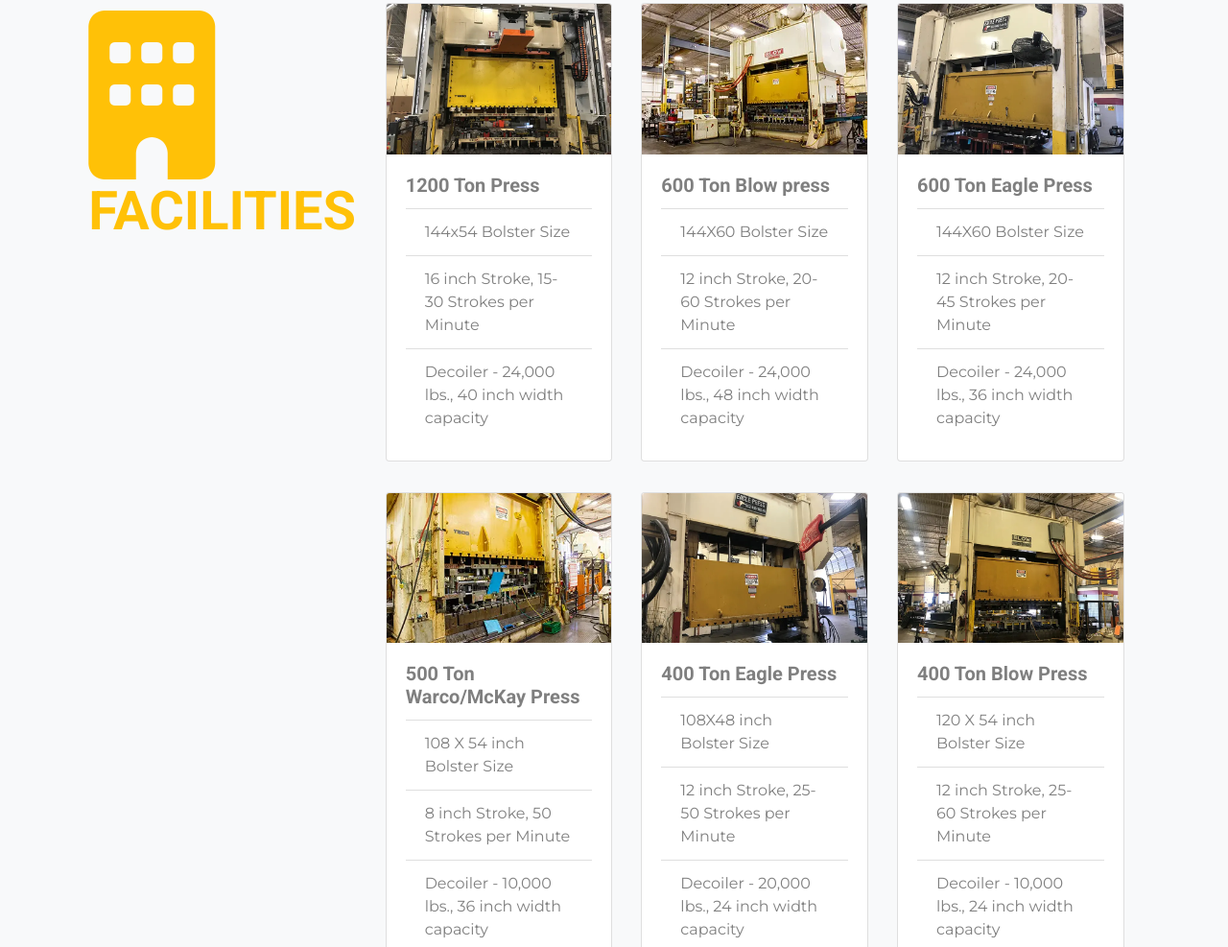
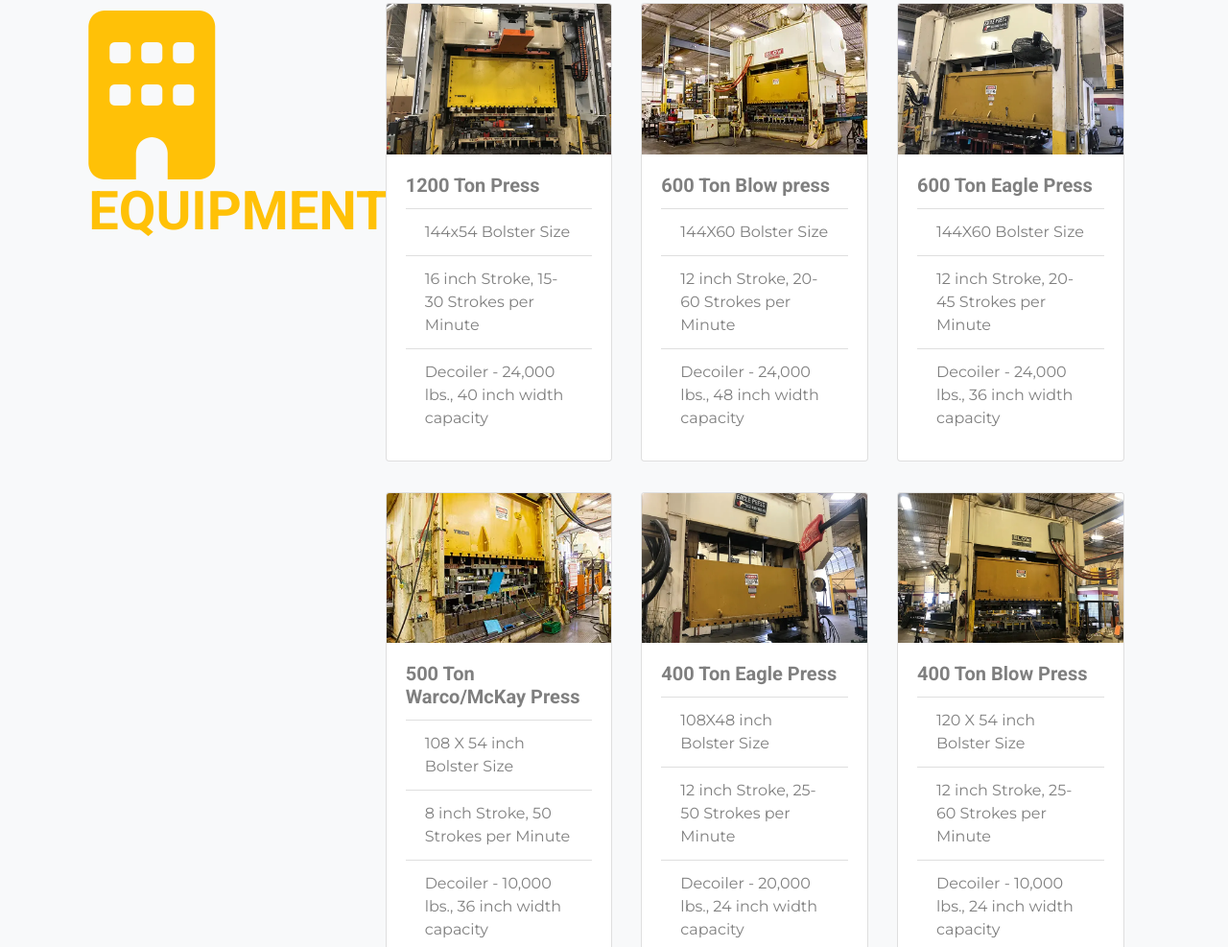
Before and after one commit to brettpetch/tristar-site, a plain HTML site: page index.html in a window 1280 px wide. Shown: the part 1096-2083 px from the top of the page at 96% size. Drawn offline with nearby package versions, Linux system fonts and the light colour scheme; a script that the page names is missing.

Commit message:
Update index.html

```diff
--- a/index.html
+++ b/index.html
@@ -211,7 +211,7 @@
 			<div class="container m-4 col-lg-2 ml-auto display-2 text-warning"
 			     data-aos="fade-up">
 				<i class="fas fa-building fa-2x text-center"></i>
-				<h2 class="display-4 text-uppercase">Facilities</h2>
+				<h2 class="display-4 text-uppercase">Equipment</h2>
 			</div>
 			<div class="container text-black-50 col-lg-8 ml-auto">
 				<div class="card-deck p-3"
```
